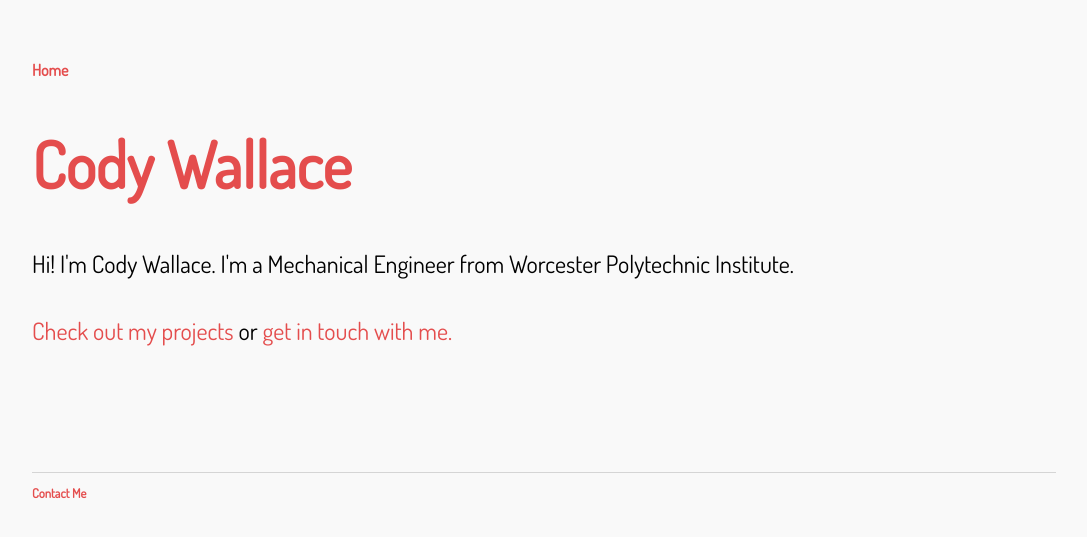
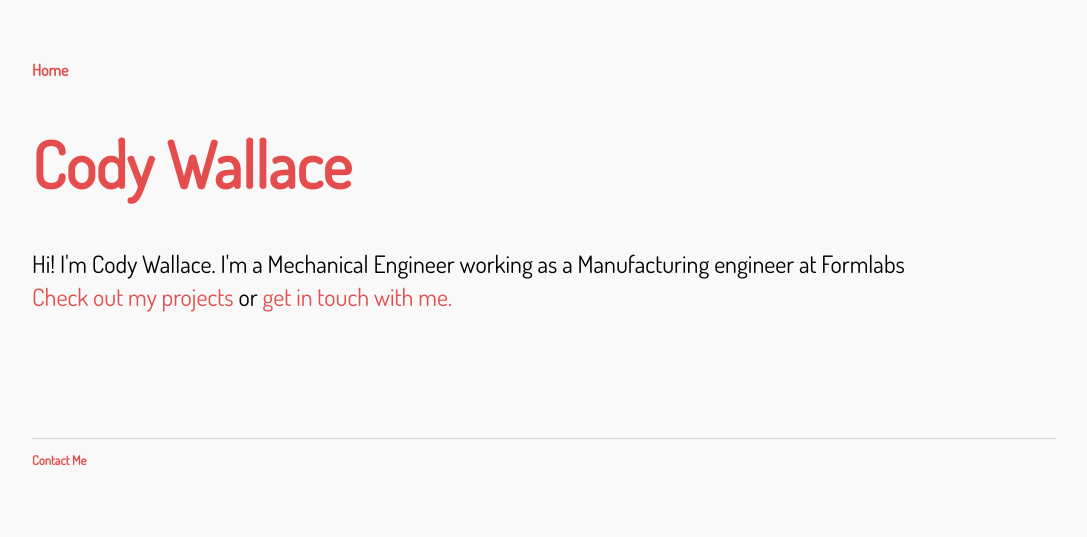
Before and after one commit to CodyWallace245/CodyWallace245.github.io, a Jekyll site: the page built from index.html, in a window 1280 px wide. Shown: the top 537 px of the page, without its empty margins (96-1183 px from the left). Built offline with Jekyll 4.4.1, drawn with Linux system fonts in a browser that asks for light colours.

Commit message:
Update index.html

```diff
--- a/index.html
+++ b/index.html
@@ -4,7 +4,7 @@ title: Cody Wallace
 ---
 <div class="blurb">
 	<h1>Cody Wallace</h1>
-	<p>Hi! I'm Cody Wallace. I'm a Mechanical Engineer from Worcester Polytechnic Institute.<br>
+	<p>Hi! I'm Cody Wallace. I'm a Mechanical Engineer working as a Manufacturing engineer at Formlabs<a href="https://formlabs.com/".<br>
 	<br>
         <a href="/projects"> Check out my projects</a> or <a href="mailto:cody.wallace245@gmail.com">get in touch with me.</a></p>
 
```
